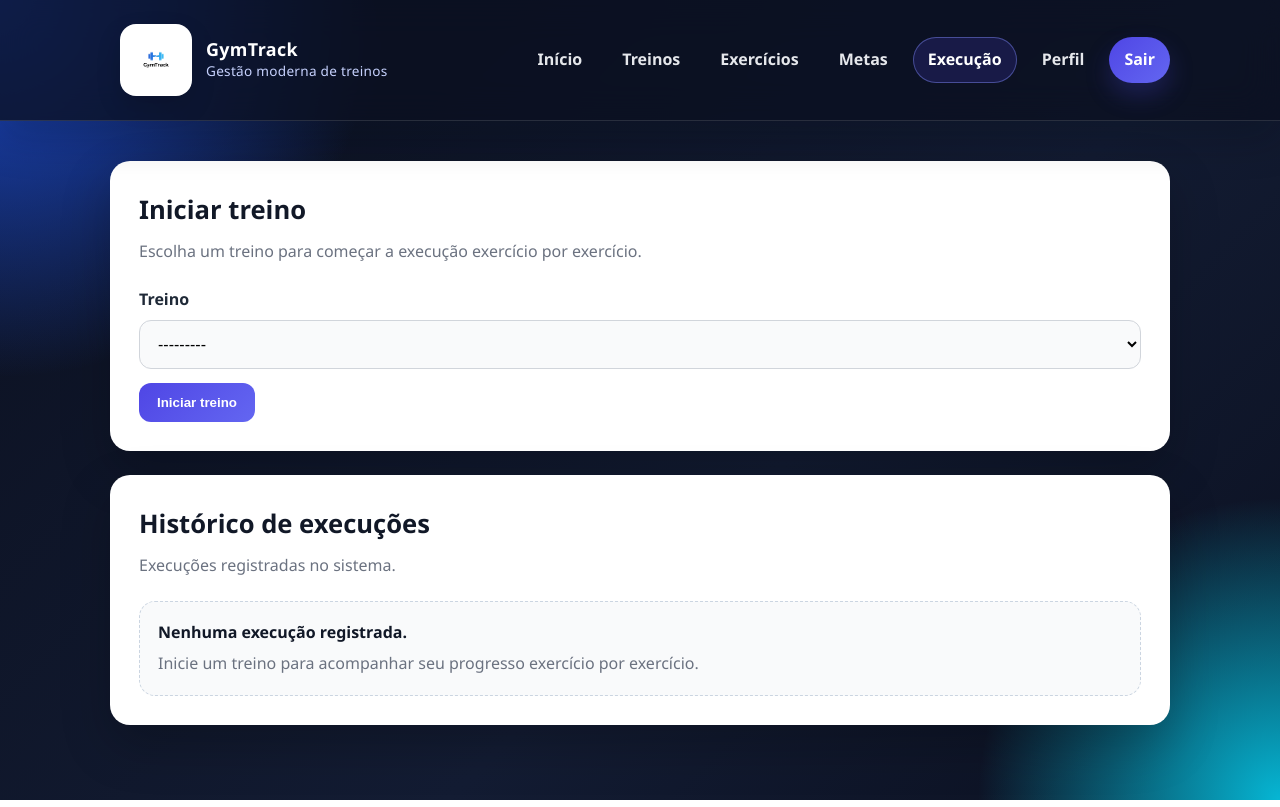
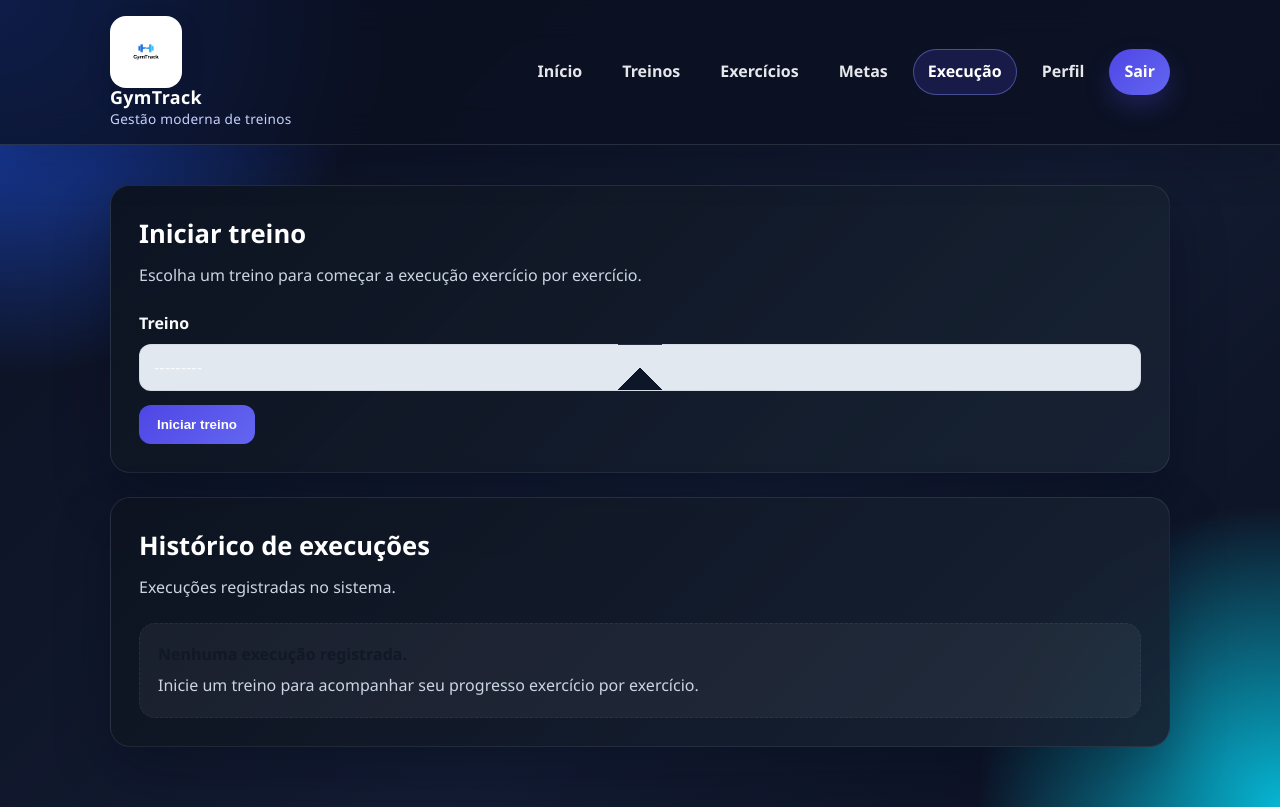
Before and after one commit to marcelof0nseca/GymTrack, a Django app: page /execucao/ in a window 1280 px wide. Run offline with Django 5.2, Linux system fonts and the light colour scheme; a user stored in the database is signed in; data comes from the database, SQL or seed files in the repository; both versions use the stored data as it was after the commit.

Commit message:
style: mudando o tema do projeto para mais escuro com o design dele

```diff
--- a/core/templates/core/editar_exercicio.html
+++ b/core/templates/core/editar_exercicio.html
@@ -1,7 +1,7 @@
 {% extends 'core/base.html' %}
 
 {% block content %}
-<section class="page-grid">
+<section class="page-grid feature-page">
     <div class="content-card">
         <h2 class="section-title">Editar exercício</h2>
         <p class="section-subtitle">Atualize os dados do exercício cadastrado.</p>
--- a/core/templates/core/editar_treino.html
+++ b/core/templates/core/editar_treino.html
@@ -1,7 +1,7 @@
 {% extends 'core/base.html' %}
 
 {% block content %}
-<section class="page-grid">
+<section class="page-grid feature-page">
     <div class="content-card">
         <h2 class="section-title">Editar treino</h2>
         <p class="section-subtitle">
--- a/core/templates/core/execucao.html
+++ b/core/templates/core/execucao.html
@@ -1,7 +1,7 @@
 {% extends 'core/base.html' %}
 
 {% block content %}
-<section class="page-grid">
+<section class="page-grid feature-page">
     <div class="content-card">
         <h2 class="section-title">Iniciar treino</h2>
         <p class="section-subtitle">
@@ -55,7 +55,7 @@
                             </span>
                         </div>
 
-                        <a href="{% url 'execucao_detalhe' execucao.id %}" class="btn btn-secondary btn-sm">
+                        <a href="{% url 'execucao_detalhe' execucao.id %}" class="btn btn-secondary btn-sm btn-execucao">
                             Ver execução
                         </a>
                     </li>
--- a/core/templates/core/execucao_detalhe.html
+++ b/core/templates/core/execucao_detalhe.html
@@ -1,7 +1,7 @@
 {% extends 'core/base.html' %}
 
 {% block content %}
-<section class="page-grid">
+<section class="page-grid feature-page">
     <div class="content-card">
         <h2 class="section-title">Execução do treino</h2>
         <p class="section-subtitle">
--- a/core/templates/core/exercicios.html
+++ b/core/templates/core/exercicios.html
@@ -1,7 +1,7 @@
 {% extends 'core/base.html' %}
 
 {% block content %}
-<section class="page-grid">
+<section class="page-grid feature-page">
     <div class="content-card">
         <h2 class="section-title">Adicionar exercícios ao treino</h2>
         <p class="section-subtitle">Selecione um exercício já cadastrado no sistema e associe ao treino.</p>
--- a/core/templates/core/home.html
+++ b/core/templates/core/home.html
@@ -10,7 +10,7 @@
             {% else %}
                 {{ request.user.username }}
             {% endif %}
-            👋
+
         </h2>
 
         <p class="hero-text">
--- a/core/templates/core/metas.html
+++ b/core/templates/core/metas.html
@@ -1,7 +1,7 @@
 {% extends 'core/base.html' %}
 
 {% block content %}
-<section class="page-grid">
+<section class="page-grid feature-page">
     <div class="content-card">
         <h2 class="section-title">Metas</h2>
         <p class="section-subtitle">Acompanhe seus objetivos e mantenha sua evolução organizada.</p>
--- a/core/templates/core/perfil.html
+++ b/core/templates/core/perfil.html
@@ -1,7 +1,7 @@
 {% extends 'core/base.html' %}
 
 {% block content %}
-<section class="page-grid">
+<section class="page-grid feature-page">
     <div class="content-card">
         <h2 class="section-title">Meu perfil</h2>
         <p class="section-subtitle">Visualize os dados da sua conta no sistema.</p>
--- a/core/templates/core/treinos.html
+++ b/core/templates/core/treinos.html
@@ -1,7 +1,7 @@
 {% extends 'core/base.html' %}
 
 {% block content %}
-<section class="page-grid">
+<section class="page-grid feature-page">
     <div class="content-card">
         <h2 class="section-title">Criar treino</h2>
         <p class="section-subtitle">
@@ -66,7 +66,7 @@
                         </div>
 
                         <div class="treino-actions">
-                            <a href="{% url 'editar_treino' treino.id %}" class="btn btn-secondary btn-sm">
+                            <a href="{% url 'editar_treino' treino.id %}" class="btn btn-primary btn-sm">
                                 Editar treino
                             </a>
 
--- a/static/css/style.css
+++ b/static/css/style.css
@@ -75,16 +71,7 @@ img {
     flex-wrap: wrap;
     align-items: center;
     gap: 18px;
-}
 
-.brand {
-    display: inline-flex;
-    align-items: center;
-    gap: 14px;
-    min-width: 0;
-    padding: 8px 10px;
-    border-radius: 18px;
-    transition: background 0.25s ease, transform 0.25s ease;
 }
 
 .brand:hover {
@@ -434,6 +436,31 @@ img {
     font-size: 1rem;
     transition: 0.2s ease;
     outline: none;
+}
+
+.form-group select {
+    color-scheme: dark;
+    appearance: none;
+    background-color: rgba(17, 24, 39, 0.96) !important;
+    color: #f8fafc !important;
+    background-image:
+        linear-gradient(45deg, transparent 50%, #cbd5e1 50%),
+        linear-gradient(135deg, #cbd5e1 50%, transparent 50%);
+    background-position:
+        calc(100% - 18px) calc(50% - 3px),
+        calc(100% - 12px) calc(50% - 3px);
+    background-size: 6px 6px, 6px 6px;
+    background-repeat: no-repeat;
+    padding-right: 40px;
+}
+
+.form-group select option {
+    background-color: #111827 !important;
+    color: #f8fafc !important;
+}
+
+.form-group select option:disabled {
+    color: #94a3b8;
 }
 
 .form-group input:focus,
@@ -723,6 +750,162 @@ img {
     transform: translateY(-2px);
     transition: transform 0.2s ease, box-shadow 0.2s ease;
     box-shadow: 0 22px 44px rgba(2, 6, 23, 0.24);
+}
+
+.feature-page .content-card,
+.feature-page .list-card {
+    background:
+        linear-gradient(135deg, rgba(12, 18, 30, 0.95), rgba(24, 34, 50, 0.91)),
+        linear-gradient(135deg, rgba(79, 70, 229, 0.16), rgba(6, 182, 212, 0.09));
+    color: #f8fafc;
+    border: 1px solid rgba(148, 163, 184, 0.14);
+    box-shadow: 0 24px 55px rgba(2, 6, 23, 0.30);
+}
+
+.feature-page {
+    color-scheme: dark;
+}
+
+.feature-page .section-title {
+    color: #ffffff;
+}
+
+.feature-page .section-subtitle {
+    color: #cbd5e1;
+}
+
+.feature-page .form-group label {
+    color: #f8fafc;
+}
+
+.feature-page .form-group input,
+.feature-page .form-group select,
+.feature-page .form-group textarea {
+    background: rgba(15, 23, 42, 0.94);
+    border: 1px solid rgba(148, 163, 184, 0.18);
+    color: #f8fafc;
+}
+
+.feature-page .form-group select {
+    color-scheme: dark;
+    background-color: rgba(15, 23, 42, 0.96) !important;
+    color: #f8fafc !important;
+    background-image:
+        linear-gradient(45deg, transparent 50%, #e2e8f0 50%),
+        linear-gradient(135deg, #e2e8f0 50%, transparent 50%);
+}
+
+.feature-page .form-group select option {
+    background-color: #111827 !important;
+    color: #f8fafc !important;
+}
+
+.feature-page .form-group input::placeholder,
+.feature-page .form-group textarea::placeholder {
+    color: #94a3b8;
+}
+
+.feature-page .form-group input:focus,
+.feature-page .form-group select:focus,
+.feature-page .form-group textarea:focus {
+    background: rgba(15, 23, 42, 0.98) !important;
+    border-color: rgba(129, 140, 248, 0.70);
+    box-shadow: 0 0 0 4px rgba(79, 70, 229, 0.16);
+    color: #f8fafc !important;
+}
+
+.feature-page .btn-secondary {
+    background: linear-gradient(135deg, rgba(15, 23, 42, 0.96), rgba(30, 41, 59, 0.92));
+    color: #f8fafc;
+    border: 1px solid rgba(148, 163, 184, 0.18);
+    box-shadow: 0 12px 24px rgba(2, 6, 23, 0.16);
+}
+
+.feature-page .btn-secondary:hover {
+    background: linear-gradient(135deg, rgba(30, 41, 59, 0.98), rgba(51, 65, 85, 0.94));
+    color: white;
+    transform: translateY(-1px);
+}
+
+.feature-page .item,
+.feature-page .empty-state,
+.feature-page .progress-card {
+    background: rgba(255, 255, 255, 0.05);
+    border: 1px solid rgba(148, 163, 184, 0.10);
+    color: #f8fafc;
+}
+
+.feature-page .item strong,
+.feature-page .item span,
+.feature-page .empty-state,
+.feature-page .exercise-preview-item,
+.feature-page .muscle-group-title,
+.feature-page .progress-header,
+.feature-page .status-badge,
+.feature-page .alert {
+    color: #f8fafc;
+}
+
+.feature-page .item span,
+.feature-page .exercise-preview-item,
+.feature-page .section-subtitle,
+.feature-page .empty-state {
+    color: #cbd5e1;
+}
+
+.feature-page .empty-state {
+    border-style: dashed;
+}
+
+.feature-page .alert {
+    background: rgba(255, 255, 255, 0.05);
+    border: 1px solid rgba(148, 163, 184, 0.10);
+}
+
+.feature-page .alert p {
+    color: inherit;
+    margin: 0;
+}
+
+.feature-page .alert-error {
+    background: rgba(239, 68, 68, 0.12);
+    color: #fecaca;
+    border-color: rgba(248, 113, 113, 0.20);
+}
+
+.feature-page .alert-success {
+    background: rgba(34, 197, 94, 0.12);
+    color: #bbf7d0;
+    border-color: rgba(74, 222, 128, 0.20);
+}
+
+.feature-page .alert-warning {
+    background: rgba(245, 158, 11, 0.12);
+    color: #fde68a;
+    border-color: rgba(251, 191, 36, 0.20);
+}
+
+.feature-page .progress-bar {
+    background: rgba(255, 255, 255, 0.08);
+}
+
+.feature-page .progress-header {
+    color: #f8fafc;
+}
+
+.feature-page .execution-complete {
+    border-color: rgba(34, 197, 94, 0.18);
+    background: rgba(34, 197, 94, 0.10);
+}
+
+.feature-page .status-done {
+    background: rgba(34, 197, 94, 0.14);
+    color: #bbf7d0;
+}
+
+.feature-page .status-pending {
+    background: rgba(245, 158, 11, 0.14);
+    color: #fde68a;
 }
 
 .status-chip {
```
Also changed, not shown: other parts of static/css/style.css (+19 -8 lines), db.sqlite3.
